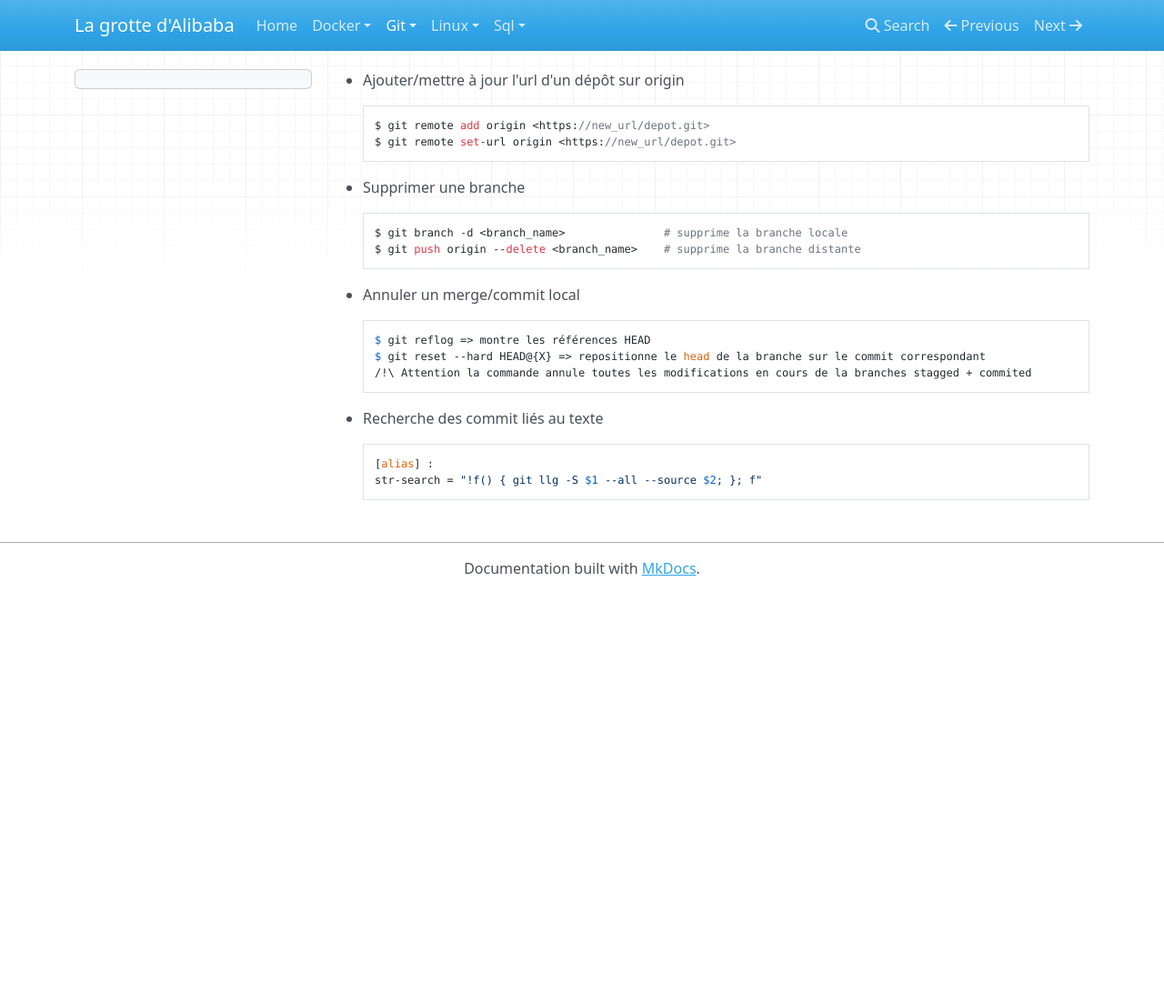
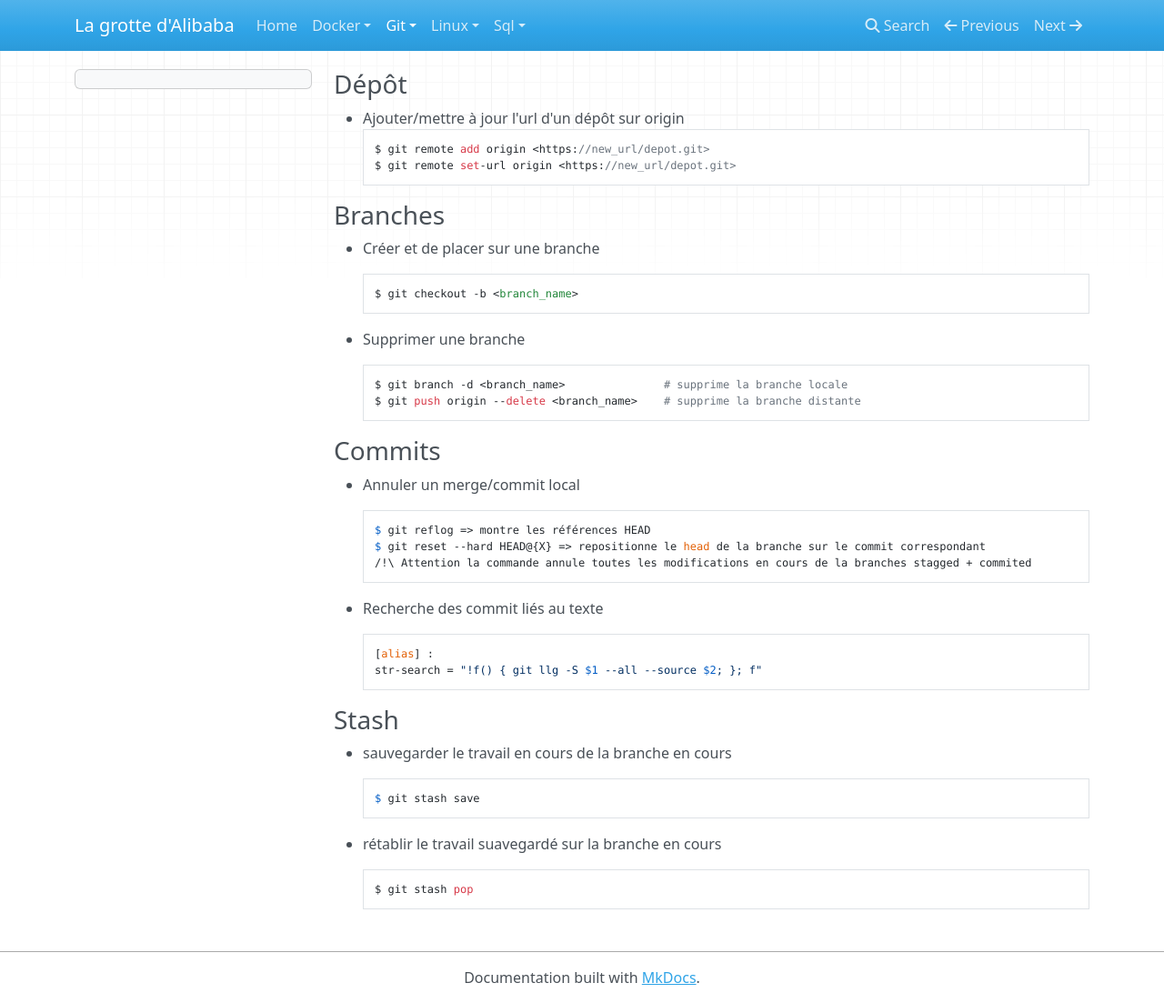
Before and after one commit to rvanlande/rvanlande.github.io, an MkDocs documentation site: the page built from docs/git/git.md, in a window 1280 px wide and 1103 px high. Shown: the whole window at 91% size. Built offline with MkDocs 1.6.1, drawn with Linux system fonts in a browser that asks for light colours; nearby versions of some CDN libraries.

Commit message:
update git doc

```diff
--- a/docs/git/git.md
+++ b/docs/git/git.md
@@ -1,12 +1,22 @@
+### Dépôt
+
 * Ajouter/mettre à jour l'url d'un dépôt sur origin
 
         $ git remote add origin <https://new_url/depot.git>
         $ git remote set-url origin <https://new_url/depot.git>
 
+### Branches
+
+* Créer et de placer sur une branche
+
+        $ git checkout -b <branch_name>
+
 * Supprimer une branche
 
         $ git branch -d <branch_name>               # supprime la branche locale
         $ git push origin --delete <branch_name>    # supprime la branche distante
+
+### Commits
 
 * Annuler un merge/commit local
 
@@ -18,3 +28,13 @@
 
         [alias] :
         str-search = "!f() { git llg -S $1 --all --source $2; }; f"
+
+### Stash
+
+* sauvegarder le travail en cours de la branche en cours
+
+        $ git stash save
+
+* rétablir le travail suavegardé sur la branche en cours
+
+        $ git stash pop
```
